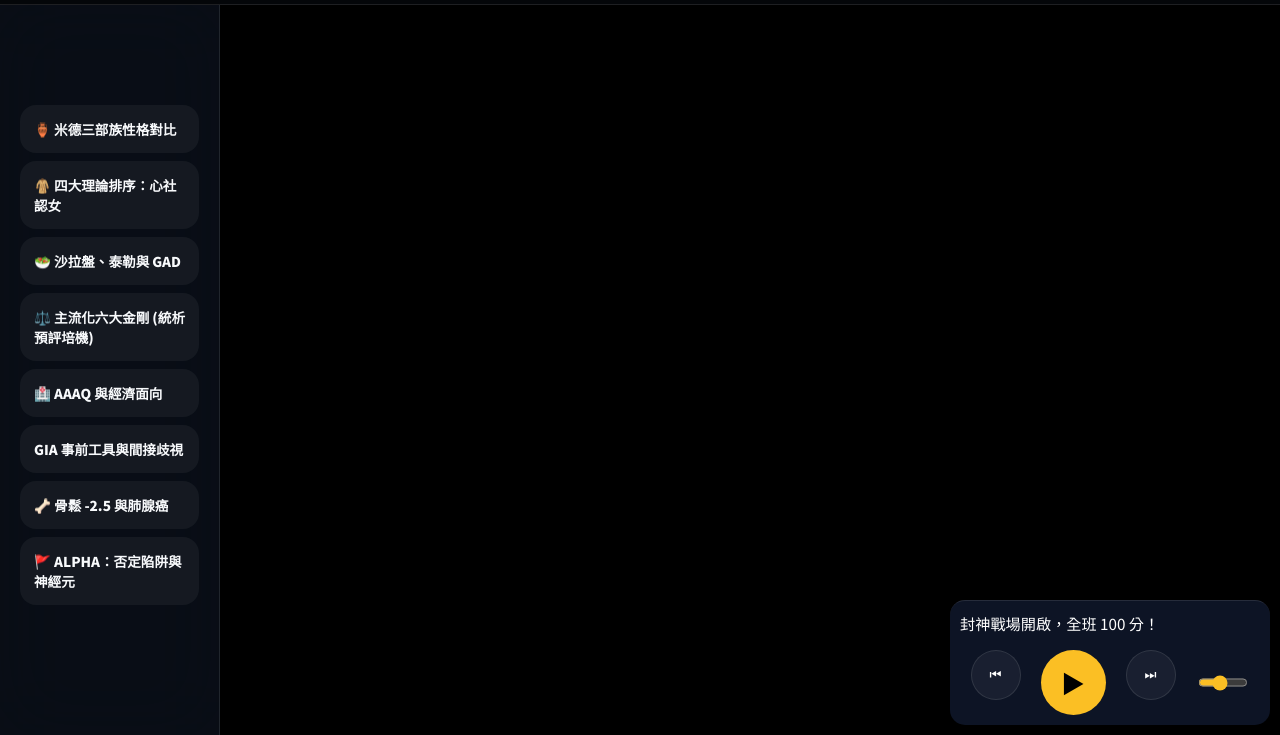
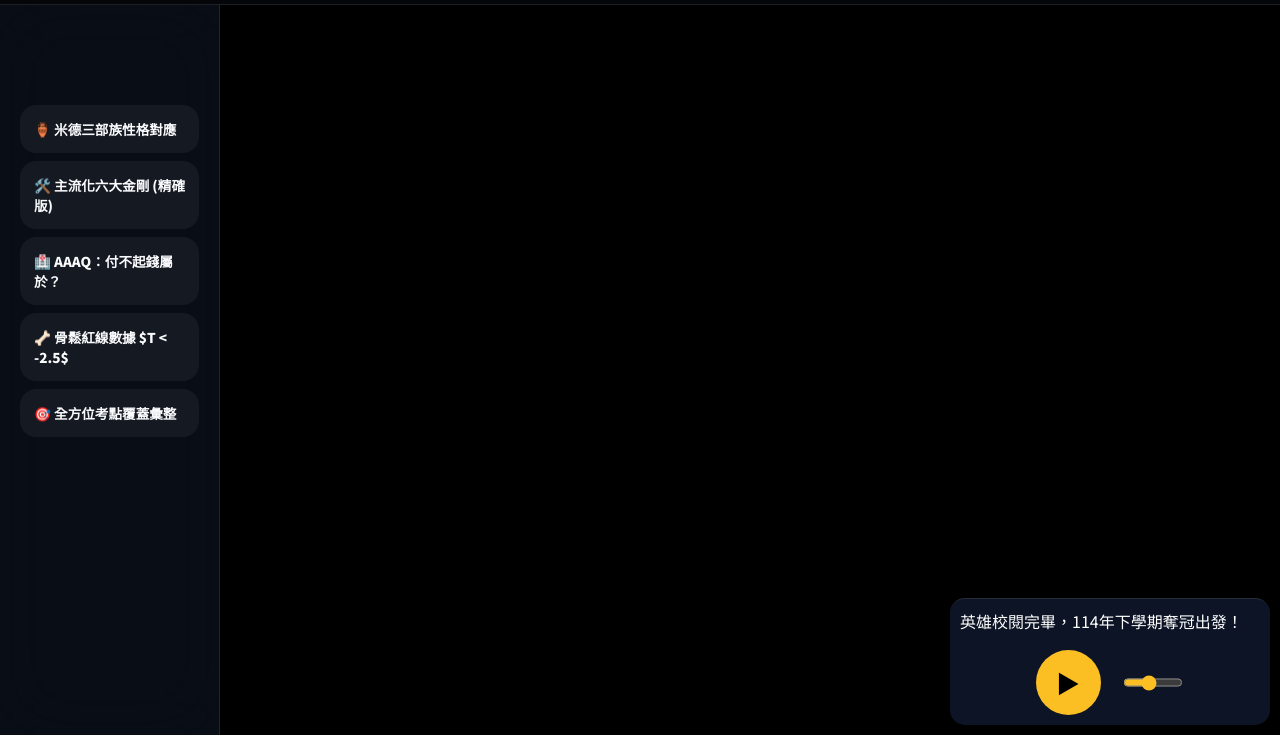
Before and after one commit to m0904103/gender-study-pro, a plain HTML site: page index.html in a window 1280 px wide. Shown: the part 65-800 px from the top of the page. Drawn offline with Linux system fonts and the light colour scheme.

```diff
--- a/index.html
+++ b/index.html
@@ -3,7 +3,7 @@
 <head>
     <meta charset="UTF-8">
     <meta name="viewport" content="width=device-width, initial-scale=1.0, viewport-fit=cover">
-    <title>性別健康多元文化 | 114下學期期中絕殺・封神版</title>
+    <title>性別健康多元文化 | 114下學期期中絕殺・大滿貫版</title>
     <link rel="preconnect" href="https://fonts.googleapis.com">
     <link rel="preconnect" href="https://fonts.gstatic.com" crossorigin>
     <link href="https://fonts.googleapis.com/css2?family=Noto+Sans+TC:wght@300;400;700;900&family=Outfit:wght@600;800&display=swap" rel="stylesheet">
@@ -37,41 +37,36 @@
         .slide-container { flex: 1; display: flex; justify-content: center; align-items: center; position: relative; }
         #current-slide { max-width: 90%; max-height: 90%; object-fit: contain; border-radius: 12px; transition: 0.5s; }
         .control-panel { background: rgba(15, 23, 42, 0.9); backdrop-filter: blur(30px); border-top: 1px solid rgba(255,255,255,0.1); padding: 25px; display: flex; flex-direction: column; gap: 15px; }
-        .lecture-text { font-size: 1.35rem; line-height: 1.6; color: #fff; max-height: 120px; overflow-y: auto; }
+        .lecture-text { font-size: 1.4rem; line-height: 1.6; color: #fff; max-height: 120px; overflow-y: auto; }
         .overlay-tags { position: absolute; inset: 0; pointer-events: none; display: flex; flex-direction: column; justify-content: center; align-items: center; gap: 10px; }
-        .data-tag { background: linear-gradient(135deg, #ef4444, #b91c1c); color: #fff; padding: 8px 18px; border-radius: 12px; font-weight: 950; font-size: 1.5rem; border: 3px solid #fff; transform: scale(0); transition: 0.4s; }
+        .data-tag { background: linear-gradient(135deg, #ef4444, #b91c1c); color: #fff; padding: 8px 18px; border-radius: 12px; font-weight: 950; font-size: 1.6rem; border: 3px solid #fff; transform: scale(0); transition: 0.4s; }
         .data-tag.show { transform: scale(1); }
-        @media (orientation: landscape) { .sidebar { position: relative; left: 0; width: 220px; } .control-panel { position: absolute; bottom: 10px; right: 10px; width: 320px; padding: 10px; border-radius: 15px; } .lecture-text { font-size: 0.95rem; max-height: 50px; } }
+        @media (orientation: landscape) { .sidebar { position: relative; left: 0; width: 220px; } .control-panel { position: absolute; bottom: 10px; right: 10px; width: 320px; padding: 10px; border-radius: 15px; } .lecture-text { font-size: 1rem; max-height: 50px; } }
     </style>
 </head>
 <body>
     <div class="bg-glow"></div>
-    <header class="header"><span class="logo-text">114-2 GOD DEFENSE</span><button class="menu-btn" onclick="toggleSidebar()">☰ 內容目錄</button></header>
+    <header class="header"><span class="logo-text">114-2 GRAND SLAM</span><button class="menu-btn" onclick="toggleSidebar()">☰ 絕殺大綱</button></header>
     <div class="app-container">
         <aside id="sidebar" class="sidebar"><div id="nav-list" class="nav-content"></div></aside>
         <main class="main-view">
             <div class="slide-container"><img id="current-slide" src=""><div id="overlay" class="overlay-tags"></div></div>
             <div class="control-panel">
-                <div id="lecture-body" class="lecture-text">封神戰場開啟，全班 100 分！</div>
+                <div id="lecture-body" class="lecture-text">英雄校閱完畢，114年下學期奪冠出發！</div>
                 <div style="display:flex; justify-content:center; gap:20px;">
-                    <button id="p-btn" style="background:var(--surface); color:white; border:1px solid rgba(255,255,255,0.1); width:50px; height:50px; border-radius:50%; cursor:pointer;" onclick="goPrev()">⏮</button>
                     <button id="play-btn" style="background:var(--primary); color:#000; border:none; width:65px; height:65px; border-radius:50%; font-size:1.5rem; cursor:pointer;" onclick="toggleAuto()">▶</button>
-                    <button id="n-btn" style="background:var(--surface); color:white; border:1px solid rgba(255,255,255,0.1); width:50px; height:50px; border-radius:50%; cursor:pointer;" onclick="goNext()">⏭</button>
-                    <input type="range" id="speech-rate" min="0.8" max="2" step="0.1" value="1.3" style="width:50px; accent-color:var(--primary);">
+                    <input type="range" id="speech-rate" min="0.8" max="2" step="0.1" value="1.3" style="width:60px; accent-color:var(--primary);">
                 </div>
             </div>
         </main>
     </div>
     <script>
         const studyPlan = [
-            { cat: "CH1 絕殺", title: "🏺 米德三部族性格對比", img: "ch1_theory_chart_tw_1775878090737.png", labels: ["阿:皆溫", "蒙:皆鬥", "徳:反轉"], text: "老師提醒：考古最愛考性格特徵。阿拉佩什(兩性皆溫)、蒙杜古馬(兩性皆鬥)、德昌布利(角色反轉/女強男弱)。認準德昌布利，它是打臉天生論最強論據！" },
-            { cat: "CH1 絕殺", title: "🧥 四大理論排序：心社認女", img: "ch1_master_theory_tw_1775901143741.png", labels: ["心➔社➔認➔女"], text: "100分穩定度：順序絕對不能錯！心理動力、社會學習、認知發展、女性主義。口訣：心社認女。認知發展強調 4-5 歲性別恆定期。" },
-            { cat: "CH2/CH3", title: "🥗 沙拉盤、泰勒與 GAD", img: "salad_bowl_multiculturalism_1775873580685.png", labels: ["沙拉盤拒同化", "GAD翻轉權力"], text: "核心掌握：沙拉盤是並存且拒絕同化。泰勒主張承認的政治與正名。主流理論是 GAD，強調從制度與權力結構進行翻轉！" },
-            { cat: "CH3 數據", title: "⚖️ 主流化六大金剛 (統析預評培機)", img: "cedaw_justice_symbol_1775875313437.png", labels: ["統、析、預、評、培、機"], text: "魔王補丁：六大工具是統析預評培機！⚠️ 注意：選項若出現『配額制』或『保障名額』通通不屬於核心工具！那是暫行特別措施。" },
-            { cat: "CH4 罠", title: "🏥 AAAQ 與經濟面向", img: "ch4_aaa_standard_icons_1775909974764.png", labels: ["付不起錢=可及性"], text: "高頻陷阱：『付不起錢/經濟負擔』屬於 Accessibility 可及性。不要選成品質不好。這是 113 年考古題的高頻殺人陷阱！" },
-            { cat: "CH4 罠", title: " GIA 事前工具與間接歧視", img: "intersectionality_health_map_1775875386888.png", labels: ["GIA 是事前!", "身高=間接歧視"], text: "114下攻略：GIA 必須在計畫研擬『事前』啟動。間接歧視是表面中立(如身高限制)但造成實質不平等。" },
-            { cat: "CH5 數據", title: "🦴 骨鬆 -2.5 與肺腺癌", img: "male_fragility_fracture_trap_1775875425752.png", labels: ["T-score < -2.5"], text: "靶心數據：T-score 小於 -2.5 即為確診。絕非 -1.5 或 -2.0。女性 90% 不菸卻得肺腺癌。男髖部骨折死亡率 22% 遠高於女性。" },
-            { cat: "最終戰略", title: "🚩 ALPHA：否定陷阱與神經元", img: "final_blessing_gold_1775901221619.png", labels: ["114下封神"], text: "總結清單：4-5歲恆定、16歲同意、1/3比例、影子報告(NGO撰寫)。除了生理 Sex 數據，其餘一律選社會建構論。出發登頂封神榜！" }
+            { cat: "CH1 絕殺", title: "🏺 米德三部族性格對應", img: "ch1_theory_chart_tw_1775878090737.png", labels: ["阿:皆溫", "蒙:皆鬥", "徳:反轉"], text: "114下特訓：米德研究證明性格是『文化編排』！阿拉佩什(男女溫順)、蒙杜古馬(男女好鬥)、德昌布利(性別角色反轉/女強男弱)。這是打臉天生論的最強神兵！" },
+            { cat: "CH3 核心", title: "🛠️ 主流化六大金剛 (精確版)", img: "cedaw_justice_symbol_1775875313437.png", labels: ["統、析、預、評、培、機"], text: "地雷補強：看到統、析、預、評、培、機才是主流化工具。若選項混入『配額制』或『保障名額』，通通『不是』核心工具，那是暫行措施！" },
+            { cat: "CH4 邏輯", title: "🏥 AAAQ：付不起錢屬於？", img: "ch4_aaa_standard_icons_1775909974764.png", labels: ["經濟負擔=可及性"], text: "老師提醒：付不起醫藥費、地理距離太遠，通通屬於 Accessibility (可及性) 面向。這是 114 下學期考古題最愛挖的邏輯陷阱，千萬別選成品質問題！" },
+            { cat: "CH5 數據", title: "🦴 骨鬆紅線數據 $T < -2.5$", img: "male_fragility_fracture_trap_1775875425752.png", labels: ["T-score < -2.5"], text: "數據地雷：T-score 小於 -2.5 確診為骨鬆。認清這道分水嶺，$T$ 越負越嚴重。看到數字秒選得分！" },
+            { cat: "滿分神經元", title: "🎯 全方位考點覆蓋彙整", img: "final_blessing_gold_1775901221619.png", labels: ["16歲同意", "男死22%", "3-7x心風險"], text: "最終校閱：4-5歲恆定、1/3委員會比例、影子報告(NGO編寫)、糖尿病女心風險3-7倍。除了生理Sex，其餘選社會建構。出發，全班100分冠軍！" }
         ];
         let cIdx = -1, isAuto = false, speech = window.speechSynthesis, voices = [];
         function init() { renderSidebar(); loadVoices(); if (speech.onvoiceschanged !== undefined) speech.onvoiceschanged = loadVoices; }
@@ -106,9 +101,6 @@
             speech.speak(utter);
         }
         function toggleAuto() { isAuto = !isAuto; document.getElementById('play-btn').textContent = isAuto ? '⏸' : '▶'; if (isAuto) playSpeech(studyPlan[cIdx].text); else speech.cancel(); }
-        function goNext() { if (cIdx < studyPlan.length - 1) jumpToSlide(cIdx + 1); }
-        function goPrev() { if (cIdx > 0) jumpToSlide(cIdx - 1); }
-        function toggleSidebar() { document.getElementById('sidebar').classList.toggle('active'); }
         init();
     </script>
 </body>
```
